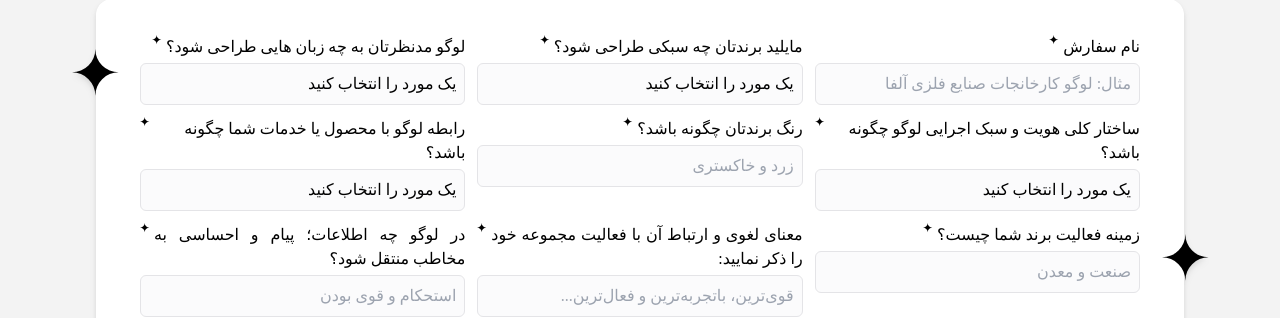
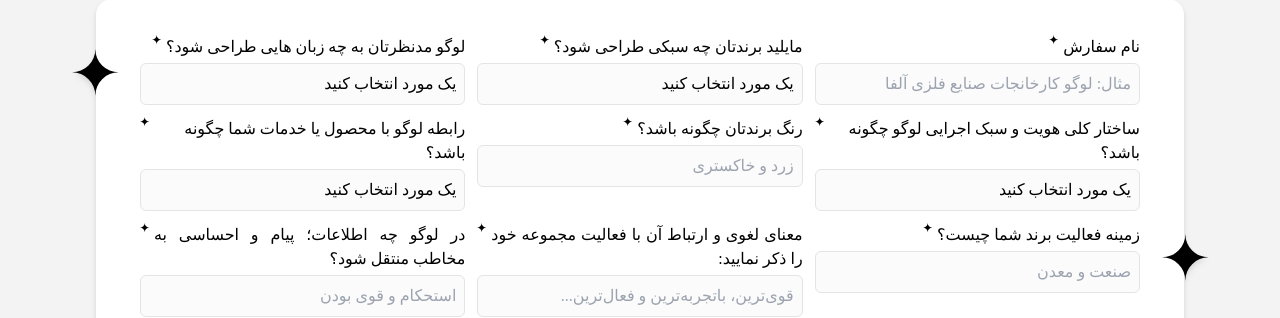
Before and after one commit to Erfanmah7/ghaf, a React (Vite) app: page / in a window 1280 px wide. Shown: the part 263-581 px from the top of the page. Built offline with nearby package versions, Linux system fonts and the light colour scheme; a web font is replaced by a local one.

Commit message:
update form

```diff
--- a/src/components/CardForm.jsx
+++ b/src/components/CardForm.jsx
@@ -82,9 +82,8 @@ function CardForm() {
                 id="typelogo"
                 onChange={changeHandler}
               >
-                {" "}
                 <option value="hint" disabled selected hidden>
-                  یک مورد را انتخاب کنید
+                  یک مورد انتخاب کنید
                 </option>
                 <option value="logopic">لوگو تصویری</option>
                 <option value="logotype">لوگو تایپ</option>
@@ -109,7 +108,7 @@ function CardForm() {
               >
                 {" "}
                 <option value="hint" disabled selected hidden>
-                  یک مورد را انتخاب کنید
+                  یک مورد انتخاب کنید
                 </option>
                 <option value="persian">فارسی</option>
                 <option value="english">انگلیسی</option>
@@ -136,7 +135,7 @@ function CardForm() {
               >
                 {" "}
                 <option value="hint" disabled selected hidden>
-                  یک مورد را انتخاب کنید
+                  یک مورد انتخاب کنید
                 </option>
                 <option value="classic">شیک و کلاسیک</option>
                 <option value="modern">لاکچری و مدرن</option>
@@ -180,7 +179,7 @@ function CardForm() {
                 onChange={changeHandler}
               >
                 <option value="hint" disabled selected hidden>
-                  یک مورد را انتخاب کنید
+                  یک مورد انتخاب کنید
                 </option>
                 <option value="concept">
                   رابطه مفهومی: مثل نقش یک شعله برای شرکت فعال در زمینه نفت و
```
